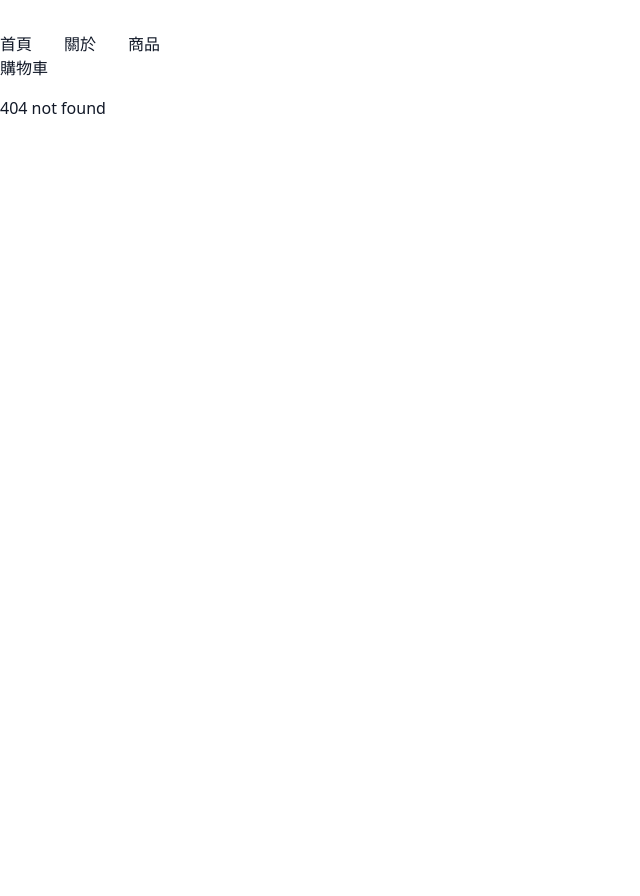
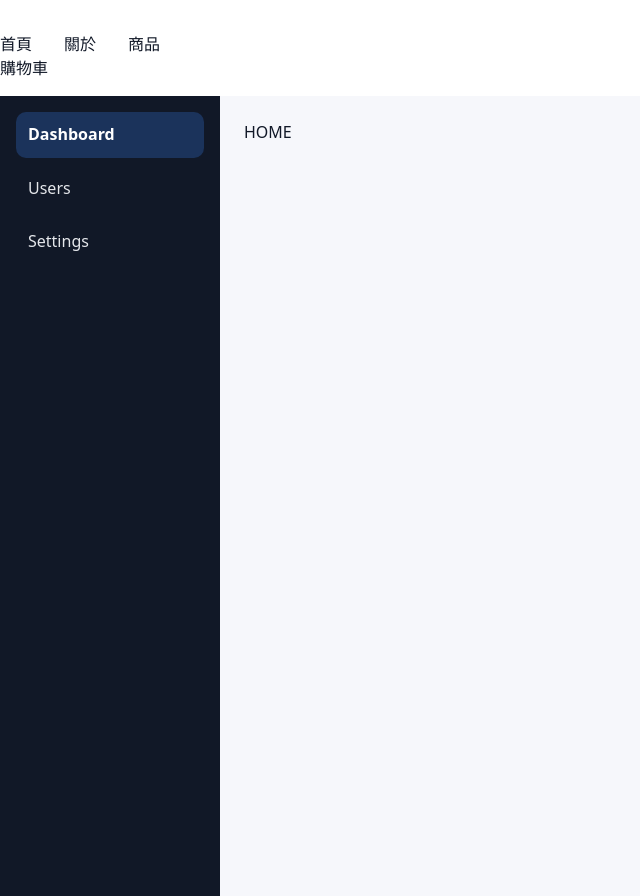
Before and after one commit to ingridkao/20251220, a Vue app: page /admin in a window 1280 px wide. Before the commit this address had no page. Shown: the whole page, without its empty margins (0-640 px from the left). Before the commit the page ends 800 px from the top, so only its background shows below. Built offline with nearby package versions, Linux system fonts and the light colour scheme.

Commit message:
新增vue router嵌套

```diff
--- a/src/router/index.js
+++ b/src/router/index.js
@@ -2,6 +2,11 @@ import { createRouter, createWebHistory } from 'vue-router'
 import HomeView from '@/views/HomeView.vue'
 import NotFound from '@/views/NotFoundView.vue'
 
+import AdminLayout from '@/views/admin/AdminLayout.vue'
+import AdminHome from '@/views/admin/AdminHome.vue'
+import AdminUsers from '@/views/admin/AdminUsers.vue'
+import AdminUserDetail from '@/views/admin/AdminUserDetail.vue'
+import AdminSettings from '@/views/admin/AdminSettings.vue'
 const router = createRouter({
   history: createWebHistory(import.meta.env.BASE_URL),
   routes: [
@@ -9,6 +14,28 @@ const router = createRouter({
       path: '/',
       name: 'home',
       component: HomeView,
+    },
+    {
+      path: '/admin',
+      name: 'Admin',
+      component: AdminLayout,
+      children: [
+        {
+          path: '',
+          name: 'AdminHome',
+          component: AdminHome,
+        },
+        {
+          path: 'users',
+          name: 'AdminUsers',
+          component: AdminUsers,
+        },
+        {
+          path: 'settings',
+          name: 'AdminSettings',
+          component: AdminSettings,
+        },
+      ],
     },
     {
       path: '/about',
--- /dev/null
+++ b/src/views/admin/AdminHome.vue
@@ -0,0 +1 @@
+<template>HOME</template>
--- /dev/null
+++ b/src/views/admin/AdminLayout.vue
@@ -0,0 +1,57 @@
+<template>
+  <div class="admin-layout">
+    <aside class="sidebar">
+      <RouterLink to="/admin">Dashboard</RouterLink>
+      <RouterLink to="/admin/users">Users</RouterLink>
+      <RouterLink to="/admin/settings">Settings</RouterLink>
+    </aside>
+    <main class="content">
+      <RouterView />
+      <!-- ✅ 子路由會渲染在這裡 -->
+    </main>
+  </div>
+</template>
+
+<style lang="scss" scoped>
+.admin-layout {
+  min-height: 100vh;
+  display: flex;
+  background: #f6f7fb;
+}
+
+/* Sidebar */
+.sidebar {
+  width: 220px;
+  padding: 16px;
+  background: #111827; /* 深色 */
+  color: #fff;
+  display: flex;
+  flex-direction: column;
+  gap: 8px;
+  a {
+    display: block;
+    padding: 10px 12px;
+    border-radius: 10px;
+    color: #e5e7eb;
+    text-decoration: none;
+    transition:
+      background 0.15s ease,
+      color 0.15s ease;
+    &:hover {
+      background: rgba(255, 255, 255, 0.08);
+      color: #fff;
+    }
+    &.router-link-exact-active {
+      background: rgba(59, 130, 246, 0.25); /* 藍色淡底 */
+      color: #fff;
+      font-weight: 600;
+    }
+  }
+}
+
+/* Content */
+.content {
+  flex: 1;
+  padding: 24px;
+}
+</style>
--- /dev/null
+++ b/src/views/admin/AdminSettings.vue
@@ -0,0 +1 @@
+<template>AdminSettings</template>
--- /dev/null
+++ b/src/views/admin/AdminUserDetail.vue
@@ -0,0 +1 @@
+<template>AdminUserDetail</template>
--- /dev/null
+++ b/src/views/admin/AdminUsers.vue
@@ -0,0 +1 @@
+<template>AdminUsers</template>
```
Also changed, not shown: src/utils/publicApi.js (added, +8 -0 lines), src/utils/authApi.js (added), src/utils/parseFile.js (added).
